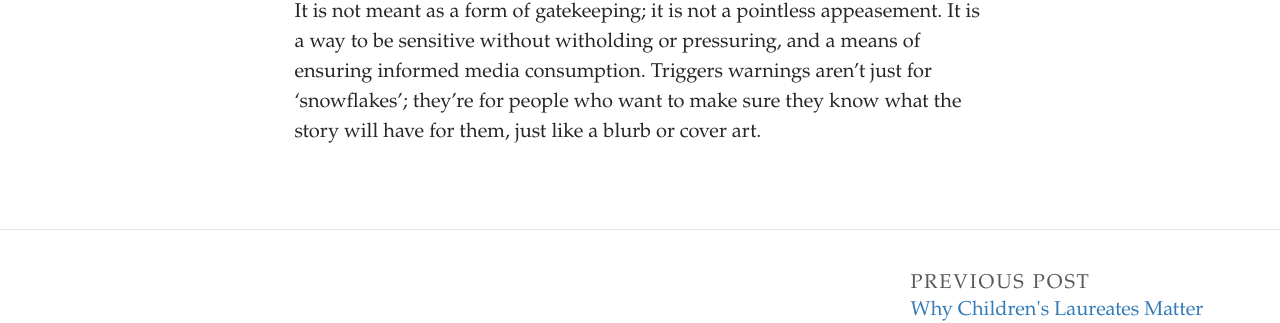
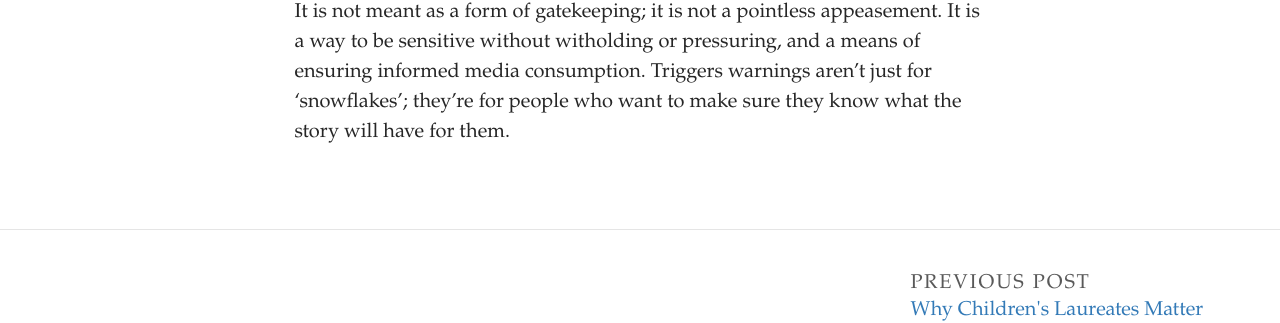
Before and after one commit to SammySpinsAYarn/Blog, a Jekyll site: the page built from _posts/2023-11-18-trigger-warnings-arent-just-for-snowflakes.md, in a window 1280 px wide. Shown: the part 1691-2014 px from the top of the page. Built offline with Jekyll 4.4.1, drawn with Linux system fonts in a browser that asks for light colours; some web fonts are replaced; some of the changed text lies outside the part shown.

Commit message:
Update Post “2023-11-18-trigger-warnings-arent-just-for-snowflakes”

```diff
--- a/_posts/2023-11-18-trigger-warnings-arent-just-for-snowflakes.md
+++ b/_posts/2023-11-18-trigger-warnings-arent-just-for-snowflakes.md
@@ -17,4 +17,4 @@
 
 T﻿hey are not meant to patronise those who have affiliated conditions, or pander to a woke crowd. They are simply another adaptation made to protect the vulnerable and warn those who don't want to consume those storylines. Trigger warnings are just well-intentioned spoilers, and it is a good thing they exist.
 
-S﻿o while needlessly devisive, trigger warnings should be utilised where it is likely the content could be harmful to a consumer, just like any other product. It is not meant as a form of gatekeeping; it is not a pointless appeasement. It is a way to be sensitive without witholding or pressuring, and a means of ensuring informed media consumption. Triggers warnings aren't just for 'snowflakes'; they're for people who want to make sure they know what the story will have for them, just like a blurb or cover art.
+S﻿o while needlessly devisive, trigger warnings should be utilised where it is likely the content could be harmful to a consumer, just like any other product. It is not meant as a form of gatekeeping; it is not a pointless appeasement. It is a way to be sensitive without witholding or pressuring, and a means of ensuring informed media consumption. Triggers warnings aren't just for 'snowflakes'; they're for people who want to make sure they know what the story will have for them.
```
